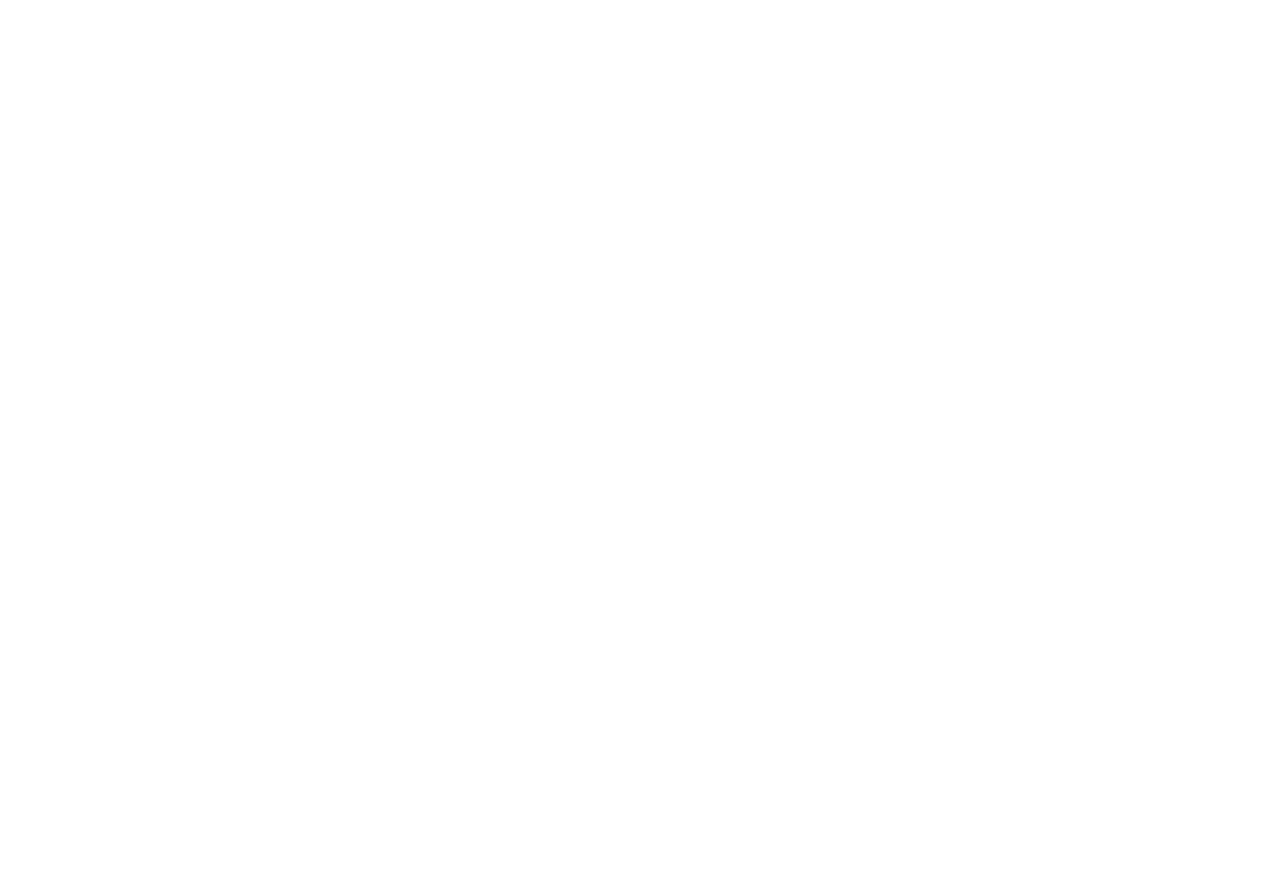
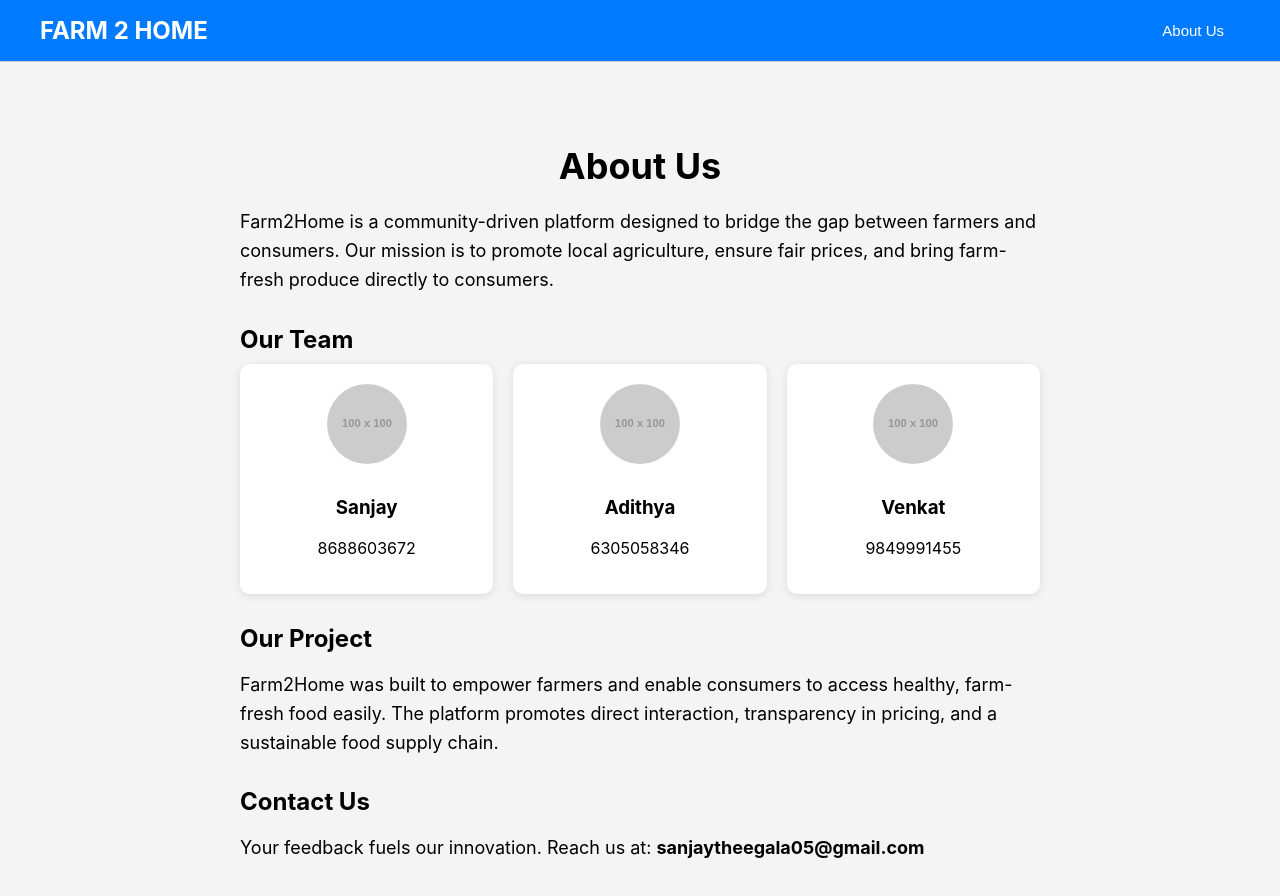
Before and after one commit to sanjaytheegala/Farm2Home, a React (Create React App) app: page /about in a window 1280 px wide. Before the commit this address had no page. Shown: the top 896 px of the page. Before the commit the page ends 800 px from the top, so only its background shows below. Built offline with nearby package versions, Linux system fonts and the light colour scheme.

Commit message:
Navbar Changes

```diff
--- a/package.json
+++ b/package.json
@@ -10,6 +10,7 @@
     "firebase": "^11.9.1",
     "react": "^19.1.0",
     "react-dom": "^19.1.0",
+    "react-icons": "^5.5.0",
     "react-router-dom": "^7.6.3",
     "react-scripts": "5.0.1",
     "web-vitals": "^2.1.4"
--- a/src/App.js
+++ b/src/App.js
@@ -1,22 +1,17 @@
-import { useState } from 'react'
 import { BrowserRouter as Router, Routes, Route } from 'react-router-dom'
-import SignupPage from './pages/SignupPage'
-import LoginPage from './pages/LoginPage'
 import HomePage from './pages/HomePage'
 import FarmerDashboard from './pages/FarmerDashboard'
 import ConsumerDashboard from './pages/ConsumerDashboard'
+import AboutPage from './pages/AboutPage'
 
 function App() {
-  const [language, setLanguage] = useState('EN')
-
   return (
     <Router>
       <Routes>
-        <Route path="/" element={<HomePage language={language} setLanguage={setLanguage} />} />
-        <Route path="/signup" element={<SignupPage language={language} setLanguage={setLanguage} />} />
-        <Route path="/login" element={<LoginPage language={language} setLanguage={setLanguage} />} />
-        <Route path="/farmer" element={<FarmerDashboard language={language} setLanguage={setLanguage} />} />
-        <Route path="/consumer" element={<ConsumerDashboard language={language} setLanguage={setLanguage} />} />
+        <Route path="/" element={<HomePage />} />
+        <Route path="/farmer" element={<FarmerDashboard />} />
+        <Route path="/consumer" element={<ConsumerDashboard />} />
+        <Route path="/about" element={<AboutPage />} />
       </Routes>
     </Router>
   )
--- /dev/null
+++ b/src/components/Navbar.css
@@ -0,0 +1,73 @@
+.navbar-container {
+  position: fixed;
+  top: 0;
+  width: 100%;
+  padding: 14px 0;
+  backdrop-filter: blur(10px);
+  border-bottom: 1px solid #ccc;
+  transition: background-color 1.5s ease, box-shadow 1.5s ease;
+  background-color: #007bff;
+  color: white;
+  z-index: 999;
+}
+
+.navbar-container.scrolled {
+  background-color: #90ee90;
+  color: #262626;
+  box-shadow: 0 2px 8px rgba(0, 0, 0, 0.1);
+}
+
+.navbar-content {
+  max-width: 1200px;
+  margin: auto;
+  padding: 0 24px;
+  display: flex;
+  justify-content: space-between;
+  align-items: center;
+}
+
+.navbar-left {
+  font-size: 24px;
+  font-weight: bold;
+  cursor: pointer;
+  color: inherit;
+}
+
+.navbar-center {
+  display: flex;
+  gap: 20px;
+}
+
+.nav-item {
+  font-size: 16px;
+  padding: 6px 12px;
+  border-radius: 6px;
+  cursor: pointer;
+  transition: all 0.3s ease;
+}
+
+.nav-item:hover {
+  background-color: rgba(255, 255, 255, 0.15);
+  transform: translateY(-1px);
+}
+
+.navbar-right {
+  display: flex;
+  align-items: center;
+}
+
+.nav-button {
+  font-size: 15px;
+  padding: 8px 16px;
+  background-color: transparent;
+  color: inherit;
+  border-radius: 6px;
+  cursor: pointer;
+  transition: all 0.5s ease;
+  border: none;
+}
+
+.nav-button:hover {
+  background-color: rgba(0, 0, 0, 0.1);
+  transform: translateY(-2px);
+}
--- a/src/components/Navbar.js
+++ b/src/components/Navbar.js
@@ -1,79 +1,49 @@
+import { useEffect, useState } from 'react'
 import { useNavigate } from 'react-router-dom'
+import './Navbar.css'
 
 const Navbar = ({ showEcommerce = false, showCart = false, showOrders = false }) => {
   const navigate = useNavigate()
+  const [isScrolled, setIsScrolled] = useState(false)
+
+  useEffect(() => {
+    const handleScroll = () => {
+      setIsScrolled(window.scrollY > 50)
+    }
+    window.addEventListener('scroll', handleScroll)
+    return () => window.removeEventListener('scroll', handleScroll)
+  }, [])
 
   return (
-    <nav style={navbar}>
-      <div style={left}>
-        <div style={projectName}>FARM 2 HOME</div>
+    <div className={`navbar-container ${isScrolled ? 'scrolled' : ''}`}>
+      <div className="navbar-content">
+        {/* Left - Project Name */}
+        <div className="navbar-left" onClick={() => navigate('/')}>
+          FARM 2 HOME
         </div>
 
-      <div style={center}>
+        {/* Center - Navigation Links */}
+        <div className="navbar-center">
           {showOrders && (
-          <div style={navLink} onClick={() => navigate('/orders')}>📦 My Orders</div>
+            <div className="nav-item" onClick={() => navigate('/orders')}>📦 My Orders</div>
           )}
           {showCart && (
-          <div style={navLink} onClick={() => navigate('/cart')}>🛒 My Cart</div>
+            <div className="nav-item" onClick={() => navigate('/cart')}>🛒 My Cart</div>
           )}
           {showEcommerce && (
-          <div style={navLink} onClick={() => navigate('/ecommerce')}>🧺 E-Commerce</div>
+            <div className="nav-item" onClick={() => navigate('/ecommerce')}>🧺 E-Commerce</div>
           )}
         </div>
 
-      <div style={right}></div> {/* Reserved for future use if needed */}
-    </nav>
+        {/* Right - About Us / Extra Buttons */}
+        <div className="navbar-right">
+          <button className="nav-button" onClick={() => navigate('/about')}>
+            About Us
+          </button>
+        </div>
+      </div>
+    </div>
   )
 }
 
-const navbar = {
-  display: 'flex',
-  justifyContent: 'space-between',
-  alignItems: 'center',
-  backgroundColor: '#111',
-  padding: '16px 24px',
-  color: 'white',
-  fontSize: '20px',
-  borderBottom: '1px solid #333',
-  position: 'fixed',
-  width: '100%',
-  top: 0,
-  zIndex: 999
-}
-
-const left = {
-  flex: 1
-}
-
-const center = {
-  display: 'flex',
-  justifyContent: 'center',
-  gap: '20px',
-  flex: 2
-}
-
-const right = {
-  flex: 1,
-  display: 'flex',
-  justifyContent: 'flex-end',
-  gap: '12px'
-}
-
-const projectName = {
-  fontWeight: 'bold',
-  letterSpacing: '1px',
-  fontSize: '22px',
-  cursor: 'pointer'
-}
-
-const navLink = {
-  fontSize: '16px',
-  backgroundColor: '#007bff',
-  padding: '6px 12px',
-  borderRadius: '6px',
-  cursor: 'pointer',
-  color: 'white',
-  whiteSpace: 'nowrap'
-}
-
 export default Navbar
--- /dev/null
+++ b/src/pages/AboutPage.js
@@ -0,0 +1,98 @@
+import Navbar from '../components/Navbar'
+
+const AboutPage = () => {
+  return (
+    <div style={container}>
+      <Navbar />
+      <div style={content}>
+        <h1 style={heading}>About Us</h1>
+        <p style={text}>
+          Farm2Home is a community-driven platform designed to bridge the gap between farmers and consumers.
+          Our mission is to promote local agriculture, ensure fair prices, and bring farm-fresh produce directly to consumers.
+        </p>
+
+        <h2 style={subheading}>Our Team</h2>
+        <div style={teamSection}>
+          {[
+            { name: 'Sanjay', phone: '8688603672' },
+            { name: 'Adithya', phone: '6305058346' },
+            { name: 'Venkat', phone: '9849991455' }
+          ].map((member, index) => (
+            <div key={index} style={card}>
+              <img src="https://via.placeholder.com/100" alt="Profile" style={image} />
+              <h3>{member.name}</h3>
+              <p>{member.phone}</p>
+            </div>
+          ))}
+        </div>
+
+        <h2 style={subheading}>Our Project</h2>
+        <p style={text}>
+          Farm2Home was built to empower farmers and enable consumers to access healthy, farm-fresh food easily.
+          The platform promotes direct interaction, transparency in pricing, and a sustainable food supply chain.
+        </p>
+
+        <h2 style={subheading}>Contact Us</h2>
+        <p style={text}>
+          Your feedback fuels our innovation. Reach us at: <strong>sanjaytheegala05@gmail.com</strong>
+        </p>
+      </div>
+    </div>
+  )
+}
+
+// ✅ Styles
+const container = {
+  paddingTop: '100px',
+  backgroundColor: '#f4f4f4',
+  minHeight: '100vh'
+}
+
+const content = {
+  maxWidth: '800px',
+  margin: 'auto',
+  padding: '20px'
+}
+
+const heading = {
+  textAlign: 'center',
+  fontSize: '36px',
+  marginBottom: '20px'
+}
+
+const subheading = {
+  fontSize: '24px',
+  marginTop: '30px',
+  marginBottom: '10px'
+}
+
+const text = {
+  fontSize: '18px',
+  lineHeight: '1.6'
+}
+
+const teamSection = {
+  display: 'flex',
+  justifyContent: 'space-between',
+  flexWrap: 'wrap',
+  gap: '20px'
+}
+
+const card = {
+  flex: '1',
+  minWidth: '150px',
+  backgroundColor: '#fff',
+  padding: '20px',
+  borderRadius: '10px',
+  textAlign: 'center',
+  boxShadow: '0 2px 8px rgba(0,0,0,0.1)'
+}
+
+const image = {
+  width: '80px',
+  height: '80px',
+  borderRadius: '50%',
+  marginBottom: '10px'
+}
+
+export default AboutPage
```
Also changed, not shown: 1 other file (tests, documents, lock files or other folders). Lines whose indentation alone changed are shown as unchanged.
